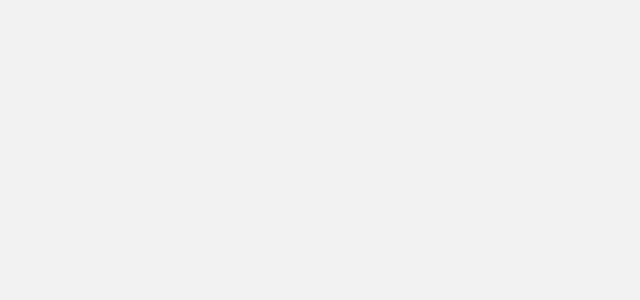
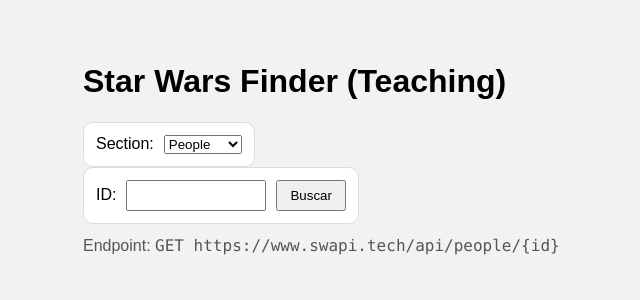
Before and after one commit to marianaVeloz/StarWars, an Angular app: page / in a window 1280 px wide. Shown: the top 300 px of the page, without its empty margins (97-737 px from the left). Built offline with nearby package versions, Linux system fonts and the light colour scheme.

Commit message:
Planeta y cambios extra

```diff
--- a/src/app/app.component.html
+++ b/src/app/app.component.html
@@ -1 +1,140 @@
 <!-- Código HTML -->
+ <div class="container">
+
+  <h1>Star Wars Finder (Teaching)</h1>
+
+  <!-- SELECTOR DE SECCIÓN -->
+
+  <div class="form">
+
+    <label>Section:</label>
+
+    <select [(ngModel)]="section">
+
+      <option value="people">People</option>
+
+      <option value="planets">Planets</option>
+
+      <option value="starships">Starships</option>
+
+    </select>
+
+  </div>
+
+
+  <!-- BUSQUEDA -->
+
+  <div class="form">
+
+    <label for="cid">ID:</label>
+
+    <input
+      id="cid"
+      type="number"
+      min="1"
+      [(ngModel)]="characterId"
+      (keyup.enter)="load()" />
+
+    <button (click)="load()" [disabled]="loading">
+
+      Buscar
+
+    </button>
+
+  </div>
+
+
+  <!-- LOADING -->
+
+  <p *ngIf="loading">Cargando...</p>
+
+
+  <!-- ERROR -->
+
+  <p *ngIf="errorMessage" class="error">
+
+    {{ errorMessage }}
+
+  </p>
+
+
+  <!-- PEOPLE CARD -->
+
+  <div *ngIf="person" class="card">
+
+    <div class="info">
+
+      <h2>{{ person.name }}</h2>
+
+      <p><b>Gender:</b> {{ person.gender }}</p>
+
+      <p><b>Height:</b> {{ person.height }}</p>
+
+      <p><b>Mass:</b> {{ person.mass }}</p>
+
+      <p><b>Hair Color:</b> {{ person.hair_color }}</p>
+
+      <p><b>Planet:</b> {{ homeworldName }}</p>
+
+    </div>
+
+  </div>
+
+
+  <!-- PLANET CARD -->
+
+  <div *ngIf="planet" class="card">
+
+    <div class="info">
+
+      <h2>{{ planet.name }}</h2>
+
+      <p><b>Climate:</b> {{ planet.climate }}</p>
+
+      <p><b>Terrain:</b> {{ planet.terrain }}</p>
+
+      <p><b>Population:</b> {{ planet.population }}</p>
+
+      <p><b>Gravity:</b> {{ planet.gravity }}</p>
+
+    </div>
+
+  </div>
+
+
+  <!-- STARSHIP CARD -->
+
+  <div *ngIf="starship" class="card">
+
+    <div class="info">
+
+      <h2>{{ starship.name }}</h2>
+
+      <p><b>Model:</b> {{ starship.model }}</p>
+
+      <p><b>Manufacturer:</b> {{ starship.manufacturer }}</p>
+
+      <p><b>Passengers:</b> {{ starship.passengers }}</p>
+
+      <p><b>Speed:</b> {{ starship.max_atmosphering_speed }}</p>
+
+    </div>
+
+  </div>
+
+
+  <!-- ENDPOINT INFO -->
+
+  <p class="note">
+
+    Endpoint:
+
+    <span class="mono">
+
+      GET https://www.swapi.tech/api/{{section}}/{{ '{' }}id{{ '}' }}
+
+    </span>
+
+  </p>
+
+</div>
--- a/src/app/app.component.ts
+++ b/src/app/app.component.ts
@@ -71,8 +71,22 @@
       return;
     }
 
-    //Planetas
+//Planeta
+    if (this.section === 'planets') {
+      this.swapi.getPlanetById(id).subscribe({
+        next: (pl) => {
+          this.planet = pl;
+          this.loading = false;
+        },
+        error: () => {
+          this.loading = false;
+          this.errorMessage = 'No se encontró el planeta con ese ID.';
+        }
+      });
+      return;
+    }
 
-    //Naves
+    // Naves
+
   }
 }
--- a/src/app/services/swapi.service.ts
+++ b/src/app/services/swapi.service.ts
@@ -1,41 +1,42 @@
 import { Injectable } from '@angular/core';
 import { HttpClient } from '@angular/common/http';
-import { Observable, map } from 'rxjs';
+import { Observable, of, tap } from 'rxjs';
 
-@Injectable({ providedIn: 'root' })
+@Injectable({
+  providedIn: 'root'
+})
 export class SwapiService {
-    //URL de API Star Wars
-  private apiUrl = 'https://www.swapi.tech/api';
+
+  private baseUrl = 'https://swapi.dev/api';
+  private cache = new Map<string, any>();
 
   constructor(private http: HttpClient) {}
 
-  //Se piden los datos por id y se devuelven los resultados de la API
+  private getWithCache(url: string): Observable<any> {
 
-  // Personajes
-  getPersonById(id: number): Observable<any> {
-    return this.http.get<any>(`${this.apiUrl}/people/${id}`).pipe(
-      map(res => res.result.properties)
+    if (this.cache.has(url)) {
+      return of(this.cache.get(url));
+    }
+
+    return this.http.get(url).pipe(
+      tap(data => this.cache.set(url, data))
     );
   }
 
-  // Planetas
-  getPlanetById(id: number): Observable<any> {
-    return this.http.get<any>(`${this.apiUrl}/planets/${id}`).pipe(
-      map(res => res.result.properties)
-    );
+  getPersonById(id: number) {
+    return this.getWithCache(`${this.baseUrl}/people/${id}`);
   }
 
-  // Naves
-  getStarshipById(id: number): Observable<any> {
-    return this.http.get<any>(`${this.apiUrl}/starships/${id}`).pipe(
-      map(res => res.result.properties)
-    );
+  getPlanetById(id: number) {
+    return this.getWithCache(`${this.baseUrl}/planets/${id}`);
   }
 
-  // Para resolver la URL del planeta (homeworld)
-  getPlanetByUrl(url: string): Observable<any> {
-    return this.http.get<any>(url).pipe(
-      map(res => res.result.properties)
-    );
+  getStarshipById(id: number) {
+    return this.getWithCache(`${this.baseUrl}/starships/${id}`);
   }
+
+  getPlanetByUrl(url: string) {
+    return this.getWithCache(url);
+  }
+
 }
```
Also changed, not shown: src/app/app.config.ts (added, +8 -0 lines).
